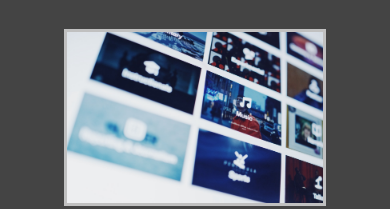
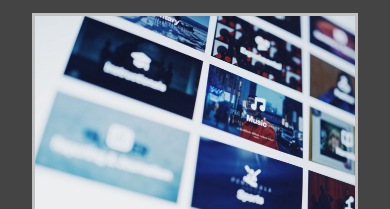
Before and after one commit to MaksQueen/modern_portfolio, a website: page dist/work.html in a window 390 px wide. Shown: the part 353-562 px from the top of the page. Drawn offline with Linux system fonts and the light colour scheme.

Commit message:
Initional website finished

```diff
--- a/scss/_mobile.scss
+++ b/scss/_mobile.scss
@@ -70,6 +70,9 @@
 
 // Smartphones
 @include mediaSm {
+  main {
+    padding: 2rem;
+  }
   main#home h1 {
     margin-top: 10vh;
   }
@@ -77,4 +80,13 @@
   .projects {
     grid-template-columns: 1fr;
   }
+
+  .lg-heading {
+    margin-top: 1rem;
+    font-size: 5rem;
+  }
+
+  .projects {
+    grid-template-columns: 1fr;
+  }
 }
```
Also changed, not shown: dist/contact.html, dist/css/main.css.
